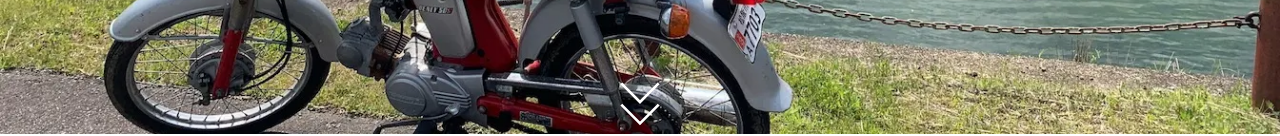
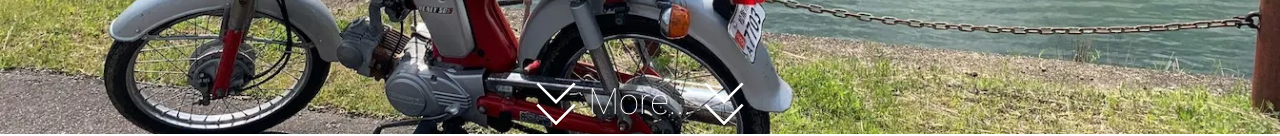
Before and after one commit to Sansai-snct/hp, a React (Create React App) app: page / in a window 1280 px wide. Shown: the part 666-802 px from the top of the page. Built offline with nearby package versions, Linux system fonts and the light colour scheme.

Commit message:
[update] スクロールボタンの改良 #3

```diff
--- a/src/components/Header.tsx
+++ b/src/components/Header.tsx
@@ -10,14 +10,25 @@ const Header: FC = () => {
         <div className="text-gray-600 md:text-white text-4xl md:text-6xl lg:text-8xl py-72 md:py-48 lg:py-80 text-center font-roboto">
           Shunta Yamagiwa
         </div>
-        <div className="text-center">
+        <div className="text-center text-4xl text-white font-roboto">
           <Scroll
             to="about"
+            href="/"
             smooth={true}
-            className="rounded inline-flex items-center"
+            className="rounded inline-flex items-center "
           >
             <svg
-              className="w-12 h-12 md:w-16 md:h-16  text-white"
+              className="w-12 h-12 md:w-16 md:h-16  inlineblock text-white"
+              fill="none"
+              stroke="currentColor"
+              viewBox="0 0 24 24"
+              xmlns="http://www.w3.org/2000/svg"
+            >
+              <path d="M19 13l-7 7-7-7m14-8l-7 7-7-7"></path>
+            </svg>
+            More...
+            <svg
+              className="w-12 h-12 md:w-16 md:h-16  inlineblock text-white"
               fill="none"
               stroke="currentColor"
               viewBox="0 0 24 24"
```
